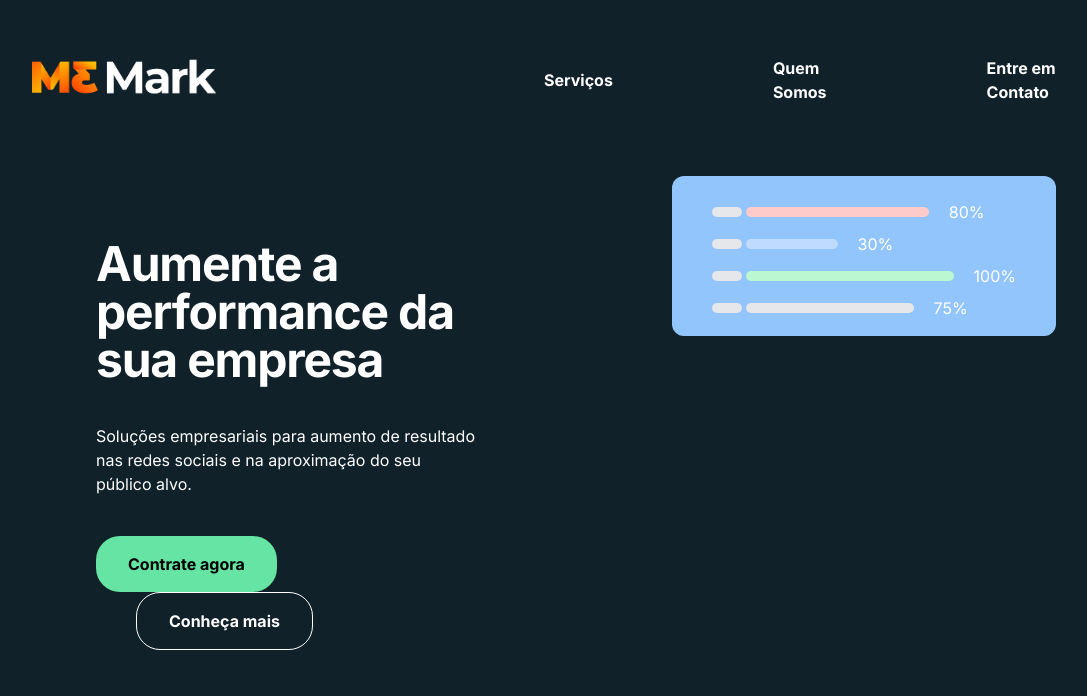
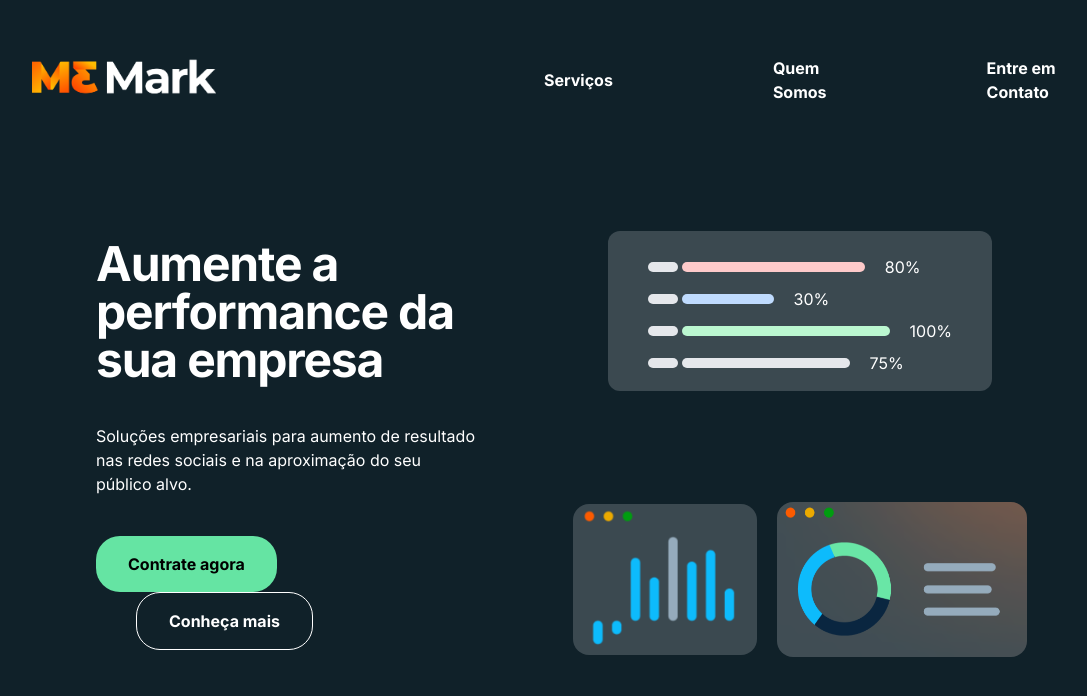
Before and after one commit to Gustavolimapereira/m3markV1, a Next.js app: page / in a window 1280 px wide. Shown: the top 696 px of the page, without its empty margins (96-1183 px from the left). Built offline with nearby package versions, Linux system fonts and the light colour scheme.

Commit message:
update layout site

```diff
--- a/src/app/page.tsx
+++ b/src/app/page.tsx
@@ -59,54 +59,24 @@ export default function Home() {
               </button>
             </div>
           </div>
-          <div className=" w-full flex justify-end">
-            <div className="w-3/4 h-40 bg-blue-300 py-6 px-10 relative space-y-2 rounded-xl">
-              <div className="flex space-x-1 justify-start items-center">
-                <div
-                  className=" bg-gray-200 rounded-full h-2.5"
-                  style={{ width: '10%' }}
-                ></div>
-                <div
-                  className=" bg-red-200 rounded-full h-2.5"
-                  style={{ width: '60%' }}
-                ></div>
-                <p className="text-white pl-4">80%</p>
-              </div>
-              <div className="flex space-x-1 justify-start items-center">
-                <div
-                  className=" bg-gray-200 rounded-full h-2.5"
-                  style={{ width: '10%' }}
-                ></div>
-                <div
-                  className=" bg-blue-200 rounded-full h-2.5"
-                  style={{ width: '30%' }}
-                ></div>
-                <p className="text-white pl-4">30%</p>
-              </div>
 
-              <div className="flex space-x-1 justify-start items-center">
-                <div
-                  className=" bg-gray-200 rounded-full h-2.5"
-                  style={{ width: '10%' }}
-                ></div>
-                <div
-                  className=" bg-green-200 rounded-full h-2.5"
-                  style={{ width: '70%' }}
-                ></div>
-                <p className="text-white pl-4">100%</p>
-              </div>
-
-              <div className="flex space-x-1 justify-start items-center">
-                <div
-                  className=" bg-gray-200 rounded-full h-2.5"
-                  style={{ width: '10%' }}
-                ></div>
-                <div
-                  className=" bg-gray-200 rounded-full h-2.5"
-                  style={{ width: '55%' }}
-                ></div>
-                <p className="text-white pl-4">75%</p>
-              </div>
+          <div className="grid grid-rows-2">
+            <Graficos></Graficos>
+            <div className=" flex justify-center items-center space-x-5">
+              <Image
+                className="rounded-2xl"
+                src="/grafico1.png"
+                width={184}
+                height={50}
+                alt="logo M3 Mark"
+              />
+              <Image
+                className="rounded-2xl"
+                src="/grafico2.png"
+                width={250}
+                height={250}
+                alt="logo M3 Mark"
+              />
             </div>
           </div>
         </div>
--- a/src/components/graficos.tsx
+++ b/src/components/graficos.tsx
@@ -1,7 +1,54 @@
 export default function Graficos() {
   return (
-    <div>
-      <p>teste Graficos</p>
+    <div className=" w-full h-full flex justify-center items-center">
+      <div className="w-3/4 h-40 bg-customColorCard py-6 px-10 relative space-y-2 rounded-xl">
+        <div className="flex space-x-1 justify-start items-center">
+          <div
+            className=" bg-gray-200 rounded-full h-2.5"
+            style={{ width: '10%' }}
+          ></div>
+          <div
+            className=" bg-red-200 rounded-full h-2.5"
+            style={{ width: '60%' }}
+          ></div>
+          <p className="text-white pl-4">80%</p>
+        </div>
+        <div className="flex space-x-1 justify-start items-center">
+          <div
+            className=" bg-gray-200 rounded-full h-2.5"
+            style={{ width: '10%' }}
+          ></div>
+          <div
+            className=" bg-blue-200 rounded-full h-2.5"
+            style={{ width: '30%' }}
+          ></div>
+          <p className="text-white pl-4">30%</p>
+        </div>
+
+        <div className="flex space-x-1 justify-start items-center">
+          <div
+            className=" bg-gray-200 rounded-full h-2.5"
+            style={{ width: '10%' }}
+          ></div>
+          <div
+            className=" bg-green-200 rounded-full h-2.5"
+            style={{ width: '70%' }}
+          ></div>
+          <p className="text-white pl-4">100%</p>
+        </div>
+
+        <div className="flex space-x-1 justify-start items-center">
+          <div
+            className=" bg-gray-200 rounded-full h-2.5"
+            style={{ width: '10%' }}
+          ></div>
+          <div
+            className=" bg-gray-200 rounded-full h-2.5"
+            style={{ width: '55%' }}
+          ></div>
+          <p className="text-white pl-4">75%</p>
+        </div>
+      </div>
     </div>
   )
 }
--- a/tailwind.config.ts
+++ b/tailwind.config.ts
@@ -18,6 +18,7 @@ const config: Config = {
         customColor: '#102129',
         customColorCircle: '#703619',
         customColorButton: '#65E4A3',
+        customColorCard: '#3b4950',
       },
       fontFamily: {
         sans: ['Open Sans', 'sans-serif'],
```
Also changed, not shown: public/grafico1.png (added), public/grafico2.png (added).
